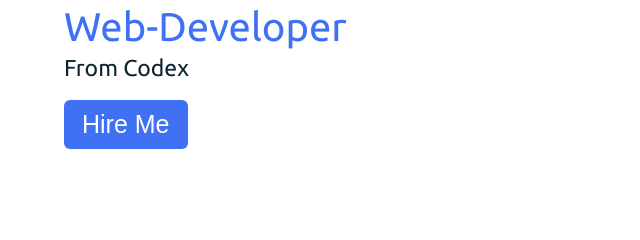
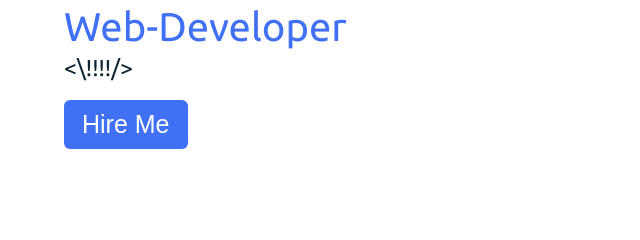
Before and after one commit to devdele/Tolu-portfolio, a plain HTML site: page index.html in a window 1280 px wide. Shown: the part 397-637 px from the top of the page, 0-640 px from the left. Drawn offline with Linux system fonts and the light colour scheme.

Commit message:
Update index.html

```diff
--- a/index.html
+++ b/index.html
@@ -56,7 +56,7 @@
           <div class="text-one">Hello,</div>
           <div class="text-two">I'm Ayodele Toluwani</div>
           <div class="text-three">Web-Developer</div>
-          <div class="text-four">From Codex</div>
+          <div class="text-four"><\!!!!/></div>
         </div>
         <div class="button">
           <button>Hire Me</button>
```
